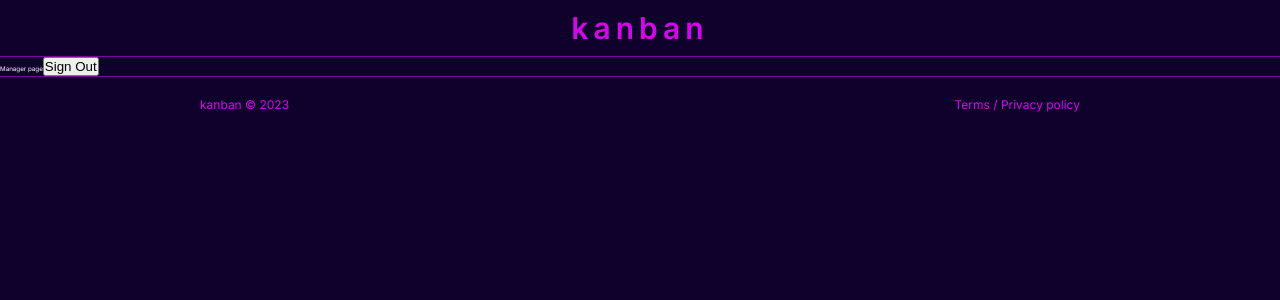
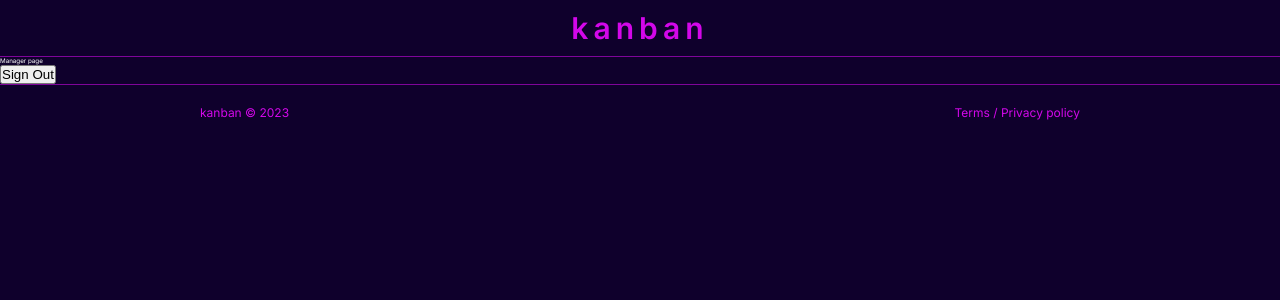
Before and after one commit to natelufuluabo/kanban, a Next.js app: page /manager in a window 1280 px wide. Shown: the top 300 px of the page. Built offline with nearby package versions, Linux system fonts and the light colour scheme; no server answers; sample sign-in values are in the browser's storage.

Commit message:
implemented protection for the manager page to make sure only logged in users have access to the page

```diff
--- a/app/manager/page.tsx
+++ b/app/manager/page.tsx
@@ -1,11 +1,40 @@
 "use client";
+import { useEffect, useState } from "react";
 import { signOutUser } from "@/firebase/authentication";
+import { onAuthStateChanged } from "firebase/auth";
+import { auth } from "@/firebase/authentication";
 
 export default function Home() {
+    const [userLoggedIn, setLoggedIn] = useState(false);
+    useEffect(() => {
+        onAuthStateChanged(auth, (user) => {
+            if (user) {
+                setLoggedIn(true);
+                console.log(user.uid);
+            } else {
+                setLoggedIn(false);
+                window.location.href = "/login"
+            }
+        });
+    });
+    const renderPage = () => {
+        if (userLoggedIn) {
+            return (
+                <>
+                    <p>Manager page</p>
+                    <button onClick={signOutUser}>Sign Out</button>
+                </>
+            )
+        }
+        return (
+            <>
+                <p>Error 404: You must be logged in to be here</p>
+            </>
+        )
+    }
     return (
         <main>
-            Manager page
-            <button onClick={signOutUser}>Sign Out</button>
+            {renderPage()}
         </main>
     )
 };
--- a/components/LogInForm.tsx
+++ b/components/LogInForm.tsx
@@ -19,7 +19,6 @@ export const LogInForm = () => {
   });
   const handleSubmit = async (evt: FormEvent<HTMLFormElement>) => {
     evt.preventDefault();
-    console.log("Clicked")
     setWaiting(true);
     if (loginFormformValidate(formData, setErrorMessage)) {
       await signInUser(formData, setErrorMessage, setFormData);
--- a/components/SignUpForm.module.scss
+++ b/components/SignUpForm.module.scss
@@ -30,7 +30,7 @@ $breakpoint2: 1700px;
 
 .topSection {
     display: flex;
-    justify-content: space-between;
+    justify-content: center;
 }
 
 .textContainer {
@@ -85,7 +85,7 @@ $breakpoint2: 1700px;
 
 .signUpButton {
     border: none;
-    align-self: flex-start;
+    align-self: center;
     font-size: 1.8rem;
     padding: 1.5rem 3rem;
     background-color: #d307ea;
--- a/firebase/authentication.js
+++ b/firebase/authentication.js
@@ -3,7 +3,7 @@ import { app } from "./config";
 import { addUser } from "./usersCollection";
 
 // Initialize Firebase Authentication and get a reference to the service
-const auth = getAuth(app);
+export const auth = getAuth(app);
 
 export const signUpUser = async (user, setErrorMessage, setSuccessMessageShowing) => {
     try {
@@ -25,13 +25,13 @@ export const signInUser = async (formData, setErrorMessage, setFormData) => {
         const userCredential = await signInWithEmailAndPassword(auth, formData.email, formData.password)
         // Get user authID
         const authID = userCredential.user.uid;
-        // Redirect user to manager page
-        window.location.href = "/manager";
         setErrorMessage("");
         setFormData({
             email: "",
             password: ""
         });
+        // return authID
+        window.location.href = "/manager";
     } catch (error) {
         setErrorMessage(error.message);
         setFormData({
@@ -44,7 +44,6 @@ export const signInUser = async (formData, setErrorMessage, setFormData) => {
 export const signOutUser = async () => {
     try {
         await signOut(auth);
-        window.location.href = "/login";
     } catch (error) {
         console.error(error);
     }
--- a/firebase/usersCollection.js
+++ b/firebase/usersCollection.js
@@ -11,7 +11,7 @@ export const addUser = async (user, authID) => {
             email: user.email,
             authID
         });
-        console.log("Document written with ID: ", docRef.id);
+        return docRef;
     } catch (e) {
         console.error("Error adding document: ", e);
     }
--- a/package.json
+++ b/package.json
@@ -9,6 +9,7 @@
     "lint": "next lint"
   },
   "dependencies": {
+    "@auth/firebase-adapter": "^1.0.0",
     "@fortawesome/fontawesome-svg-core": "^6.4.2",
     "@fortawesome/free-solid-svg-icons": "^6.4.2",
     "@fortawesome/react-fontawesome": "^0.2.0",
@@ -16,10 +17,13 @@
     "@types/react": "18.2.17",
     "@types/react-dom": "18.2.7",
     "email-validator": "^2.0.4",
+    "encoding": "^0.1.13",
     "eslint": "8.46.0",
     "eslint-config-next": "13.4.12",
     "firebase": "^10.1.0",
+    "firebase-admin": "^11.10.1",
     "next": "13.4.12",
+    "next-auth": "^4.23.1",
     "password-validator": "^5.3.0",
     "react": "18.2.0",
     "react-dom": "18.2.0",
```
Also changed, not shown: 1 other file (tests, documents, lock files or other folders).
